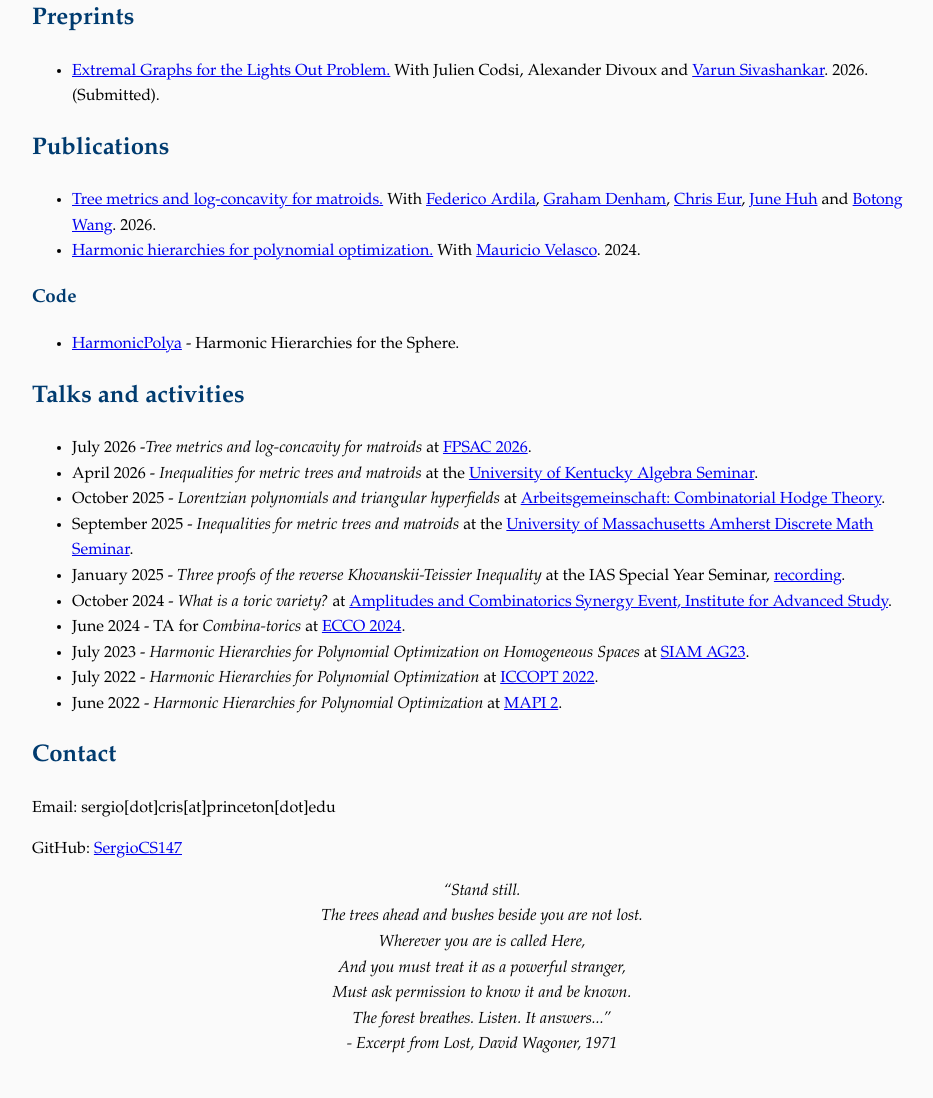
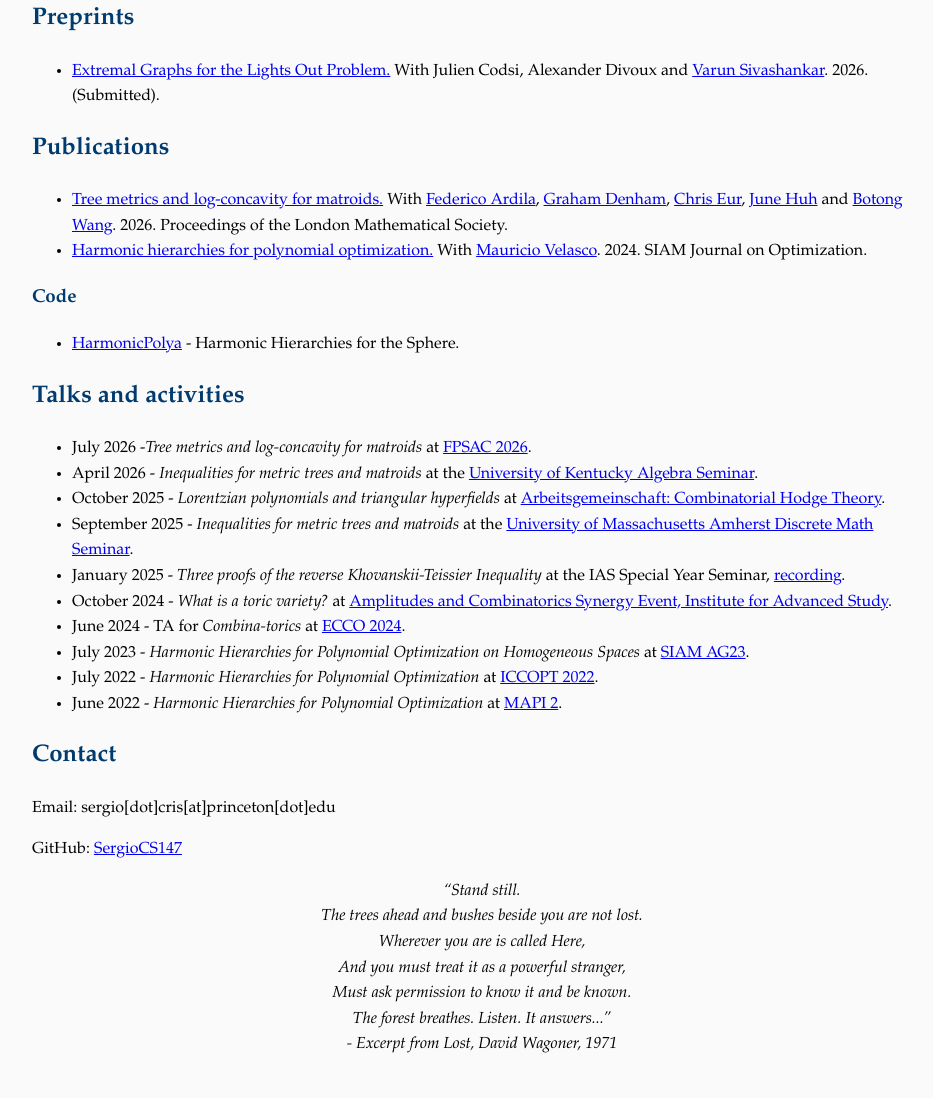
Before and after one commit to SergioCS147/sergiocs147.github.io, a Jekyll site: the page built from index.md, in a window 1280 px wide. Shown: the part 458-1556 px from the top of the page, without its empty margins (158-1091 px from the left). Built offline with Jekyll 4.4.1, drawn with Linux system fonts in a browser that asks for light colours; our own code applies the rules of GitHub Pages for plain Markdown files.

Commit message:
Update publication details in index.md

```diff
--- a/index.md
+++ b/index.md
@@ -37,8 +37,8 @@
 
 <h2><strong> Publications </strong> </h2>
 <ul>
-  <li> <a href="https://doi.org/10.1112/plms.70197"> Tree metrics and log-concavity for matroids.</a> With <a href="https://fardila.com">Federico Ardila</a>, <a href="https://gdenham.math.uwo.ca">Graham Denham</a>, <a href="https://www.math.cmu.edu/~ceur/">Chris Eur</a>, <a href="https://web.math.princeton.edu/~huh/">June Huh</a> and <a href="https://people.math.wisc.edu/~bwang274/">Botong Wang</a>. 2026. </li>
- <li> <a href="https://epubs.siam.org/doi/full/10.1137/22M1484511"> Harmonic hierarchies for polynomial optimization.</a> With <a href="http://wwwprof.uniandes.edu.co/~mvelasco/Velasco.html">Mauricio Velasco</a>. 2024. </li>
+  <li> <a href="https://doi.org/10.1112/plms.70197"> Tree metrics and log-concavity for matroids.</a> With <a href="https://fardila.com">Federico Ardila</a>, <a href="https://gdenham.math.uwo.ca">Graham Denham</a>, <a href="https://www.math.cmu.edu/~ceur/">Chris Eur</a>, <a href="https://web.math.princeton.edu/~huh/">June Huh</a> and <a href="https://people.math.wisc.edu/~bwang274/">Botong Wang</a>. 2026. Proceedings of the London Mathematical Society.</li>
+ <li> <a href="https://epubs.siam.org/doi/full/10.1137/22M1484511"> Harmonic hierarchies for polynomial optimization.</a> With <a href="http://wwwprof.uniandes.edu.co/~mvelasco/Velasco.html">Mauricio Velasco</a>. 2024. SIAM Journal on Optimization.</li>
 </ul>
 
 <h3><strong> Code </strong> </h3>
```
